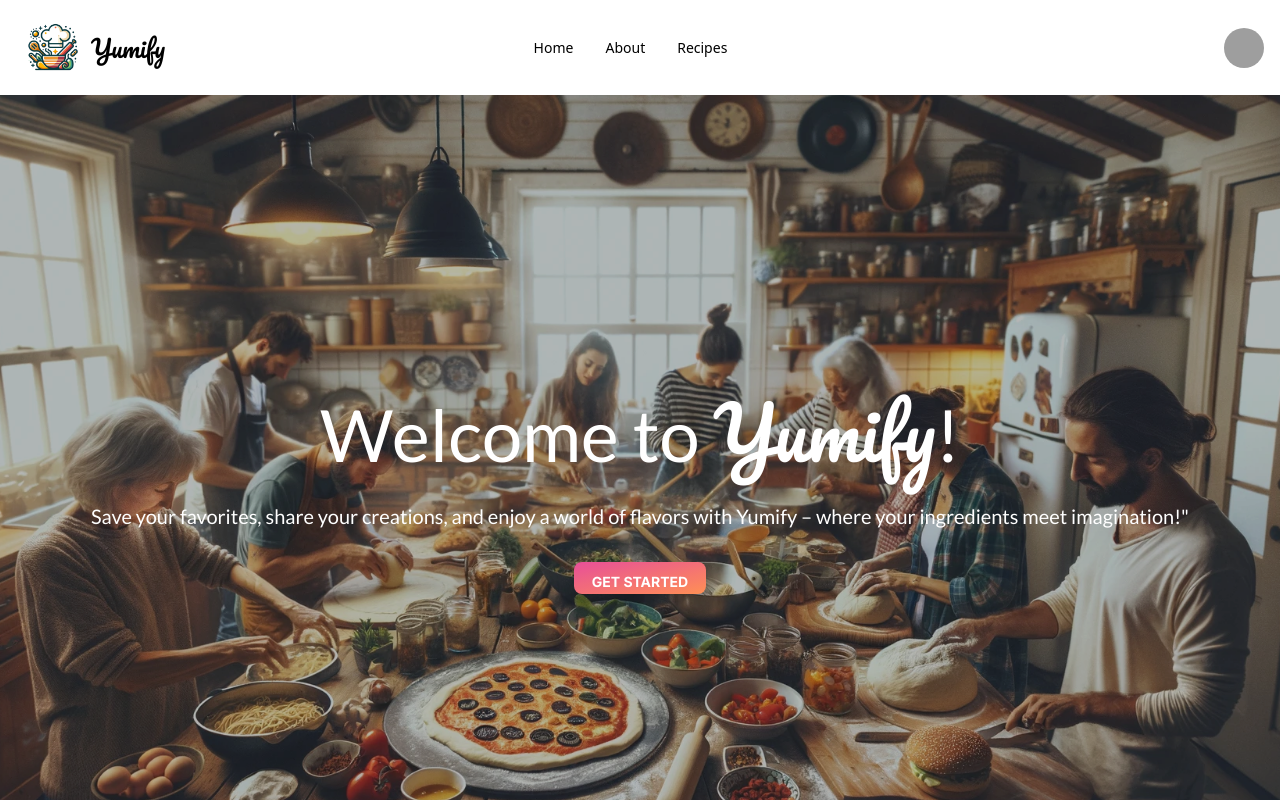
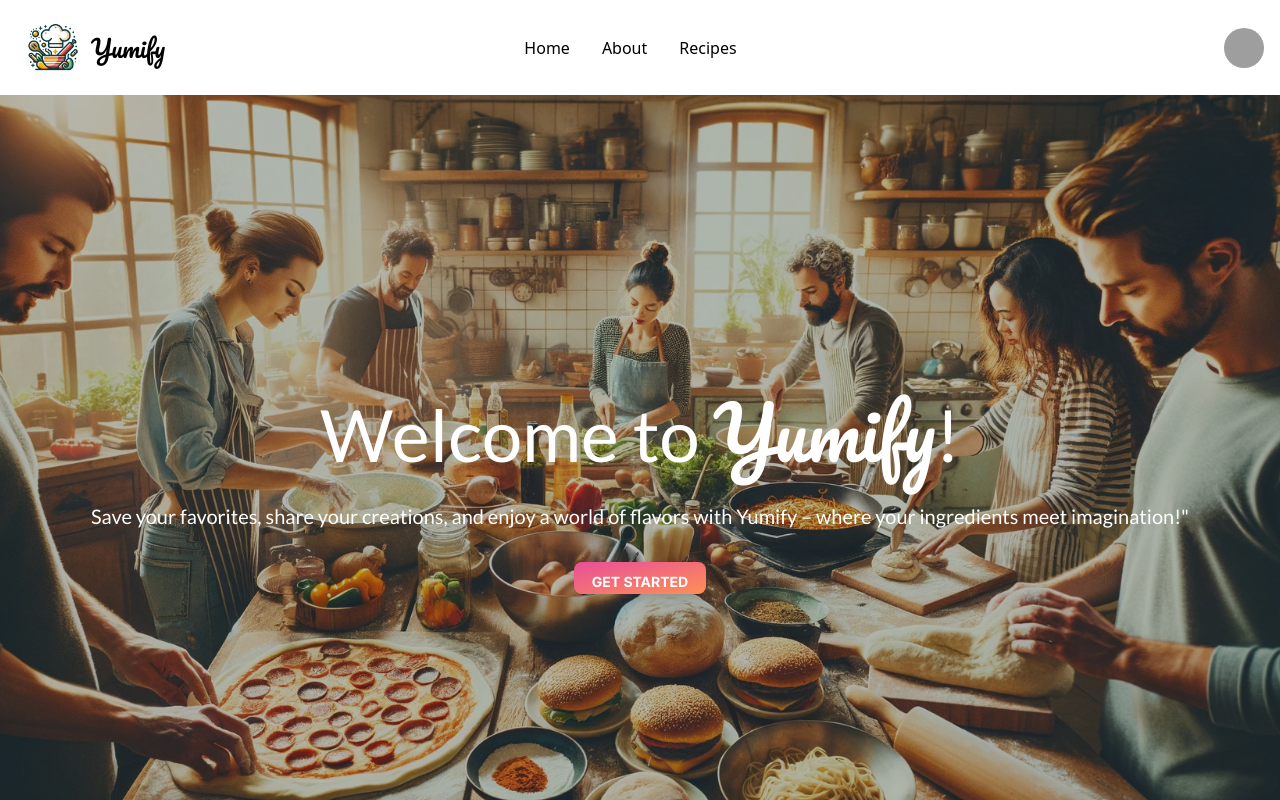
Before and after one commit to TooFaded/recipe-site, a Next.js app in the folder frontend/: page / in a window 1280 px wide. Shown: the top 800 px of the page. Built offline with nearby package versions, Linux system fonts and the light colour scheme; grey boxes are pictures that could not be loaded.

Commit message:
Modified styles

```diff
--- /dev/null
+++ b/frontend/lib/fetchRecipes.js
@@ -0,0 +1,10 @@
+export async function getRecipes() {
+  const apiKey = process.env.NEXT_PUBLIC_SPOONACULAR_API_KEY;
+  const response = await fetch(
+    `https://api.spoonacular.com/recipes/random?number=24&apiKey=${apiKey}`
+  );
+  if (!response.ok) {
+    throw new Error("Failed to fetch recipes");
+  }
+  return response.json();
+}
--- a/frontend/src/app/about/page.js
+++ b/frontend/src/app/about/page.js
@@ -11,7 +11,7 @@ function About() {
       <NavbarComponent />
       <div className="container mx-auto px-4 mb-[12rem]">
         <h1
-          className={`${pacifico.className} text-4xl font-bold text-center my-6 mb-10`}
+          className={`${pacifico.className} text-4xl font-bold text-center my-6 mb-10 drop-shadow-md`}
         >
           About Us
         </h1>
--- a/frontend/src/app/recipes/page.js
+++ b/frontend/src/app/recipes/page.js
@@ -1,20 +1,13 @@
 import { pacifico, inter } from "@/ui/fonts";
+import { getRecipes } from "../../../lib/fetchRecipes";
 import RecipeCard from "../../../ui/recipeCard";
 import NavbarComponent from "@/ui/navbar";
 import FooterComponent from "@/ui/footer";
 import Link from "next/link";
 
-export async function getRecipes() {
-  const apiKey = process.env.NEXT_PUBLIC_SPOONACULAR_API_KEY;
-  const res = await fetch(
-    `https://api.spoonacular.com/recipes/random?number=24&apiKey=${apiKey}`
-  );
-  return res.json();
-}
-
 export default async function RandomRecipes() {
   const data = await getRecipes();
-  const recipes = data.recipes; // Assuming the API returns an array of one recipe
+  const recipes = data.recipes;
 
   return (
     <div>
--- a/frontend/ui/navbar.js
+++ b/frontend/ui/navbar.js
@@ -56,13 +56,19 @@ export default function NavbarComponent() {
       </div>
 
       <NavbarCollapse>
-        <Link href="/" className="hover:text-red-600">
+        <Link href="/" className="text-black hover:text-orange-600 text-base ">
           Home
         </Link>
-        <Link href="/about" className="hover:text-red-600" base>
+        <Link
+          href="/about"
+          className="text-black hover:text-orange-600 text-base"
+        >
           About
         </Link>
-        <Link href="/recipes" className="hover:text-red-600" base>
+        <Link
+          href="/recipes"
+          className="text-black hover:text-orange-600 text-base"
+        >
           Recipes
         </Link>
       </NavbarCollapse>
--- a/frontend/ui/recipeCard.js
+++ b/frontend/ui/recipeCard.js
@@ -1,5 +1,6 @@
 import { IoStarSharp, IoStarHalfSharp, IoStarOutline } from "react-icons/io5";
 import { FaRegClock } from "react-icons/fa";
+import { lato } from "@/ui/fonts";
 
 const placeholderImage = "/images/image-placeholder.png";
 
@@ -23,7 +24,7 @@ export default function RecipeCard({ recipe }) {
         alt={recipe.title}
         className="w-full h-52 rounded-lg"
       />
-      <h2 className="font-bold p-1">{recipe.title}</h2>
+      <h2 className={`${lato.className} font-bold p-1`}>{recipe.title}</h2>
       <div className="flex text-yellow-300">
         {[...Array(fullStars)].map((_, index) => (
           <IoStarSharp key={`full-${index}`} />
```
Also changed, not shown: frontend/public/images/yumify-hero-image.png.
